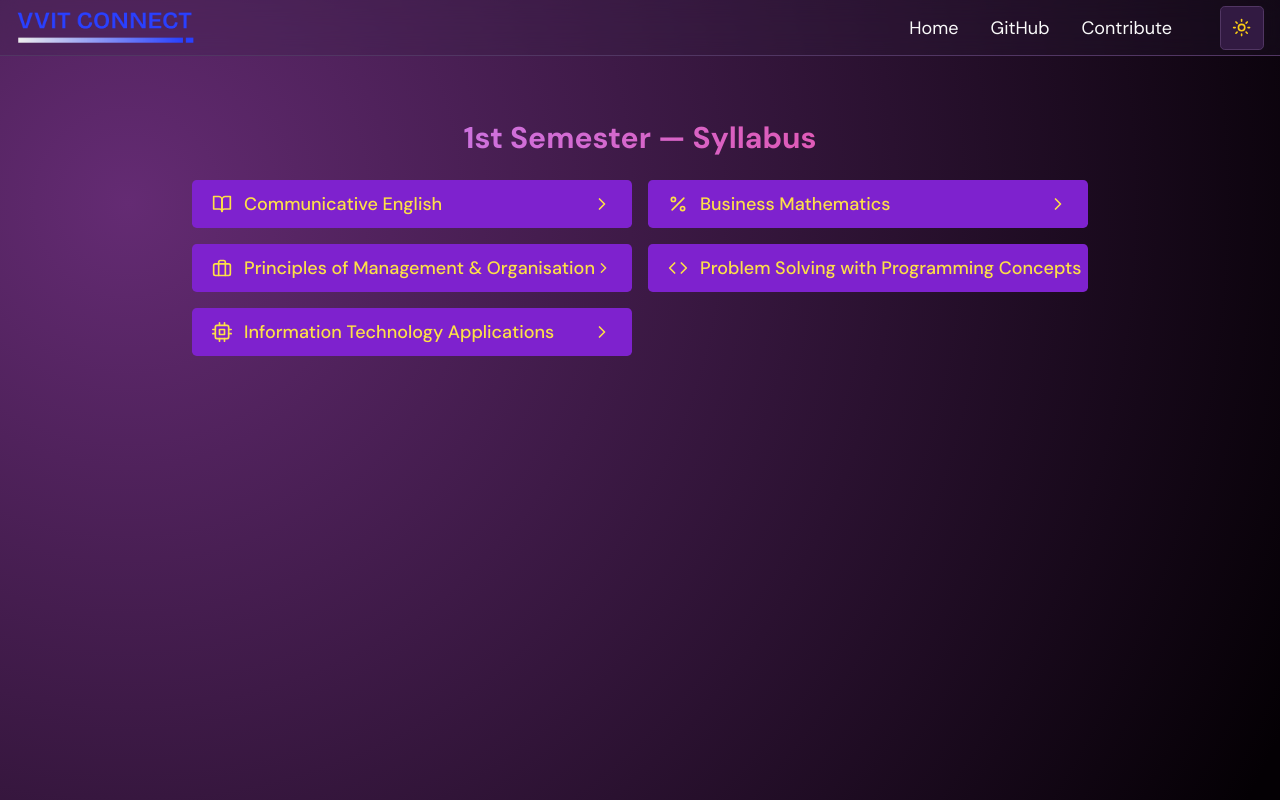
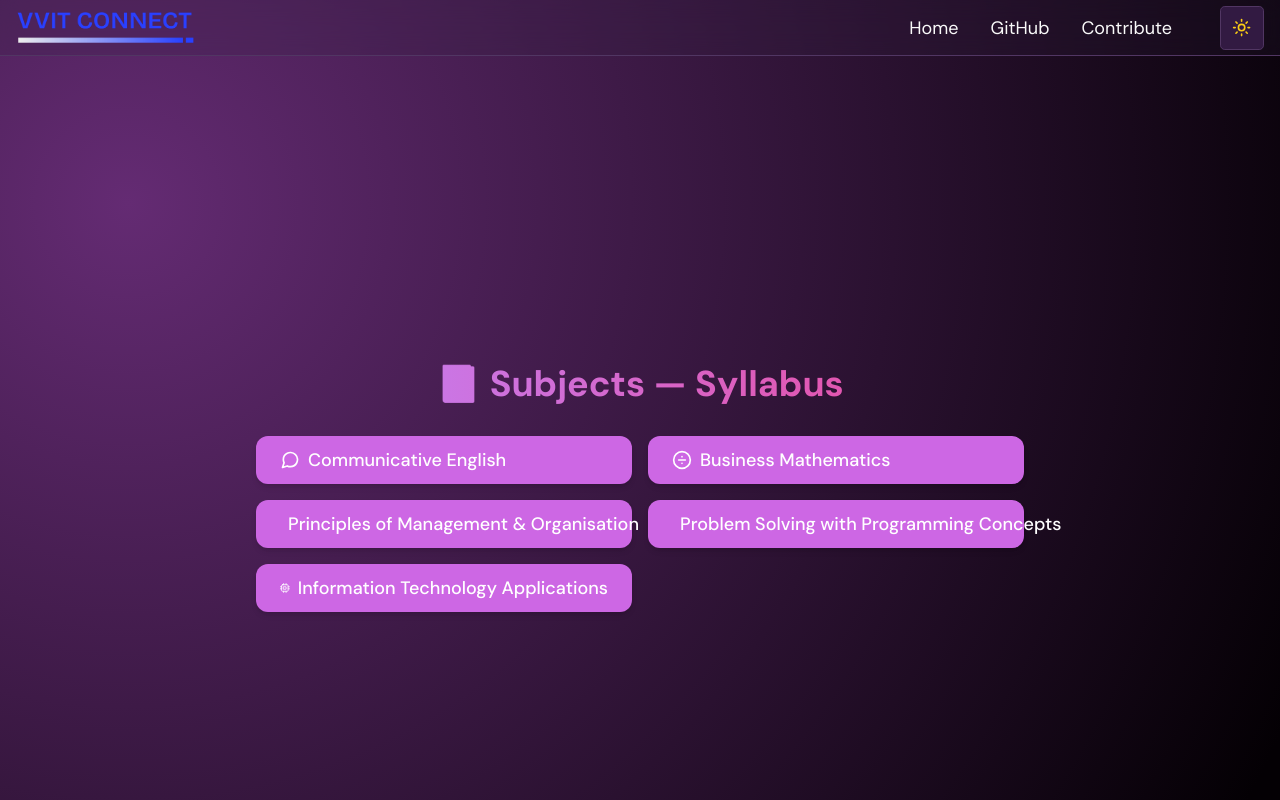
Before and after one commit to pyKinsu/VVITConnect, a Next.js app: page /bca/semester1/syllabus in a window 1280 px wide. Shown: the top 800 px of the page. Built offline with nearby package versions, Linux system fonts and the light colour scheme.

Commit message:
Update page.tsx

```diff
--- a/src/app/bca/semester1/syllabus/page.tsx
+++ b/src/app/bca/semester1/syllabus/page.tsx
@@ -1,55 +1,58 @@
 "use client";
 
-import React from "react";
-import Link from "next/link";
 import { Button } from "@/components/ui/button";
-import {
-  FiBookOpen,
-  FiPercent,
-  FiBriefcase,
-  FiCode,
-  FiCpu,
-  FiChevronRight,
-} from "react-icons/fi";
+import { FiBookOpen, FiCode, FiLayers, FiMessageCircle, FiDivideCircle, FiCpu } from "react-icons/fi";
+import { useRouter } from "next/navigation";
 
-export default function SyllabusPage(): JSX.Element {
+export default function SyllabusPage() {
+  const router = useRouter();
+
   const subjects = [
-    { name: "Communicative English", slug: "communicative-english", icon: <FiBookOpen size={20} /> },
-    { name: "Business Mathematics", slug: "business-mathematics", icon: <FiPercent size={20} /> },
-    { name: "Principles of Management & Organisation", slug: "pmo", icon: <FiBriefcase size={20} /> },
-    { name: "Problem Solving with Programming Concepts", slug: "pspc", icon: <FiCode size={20} /> },
-    { name: "Information Technology Applications", slug: "ita", icon: <FiCpu size={20} /> },
+    {
+      name: "Communicative English",
+      icon: <FiMessageCircle className="mr-2 h-5 w-5" />,
+      route: "/syllabus/english",
+    },
+    {
+      name: "Business Mathematics",
+      icon: <FiDivideCircle className="mr-2 h-5 w-5" />,
+      route: "/syllabus/maths",
+    },
+    {
+      name: "Principles of Management & Organisation",
+      icon: <FiLayers className="mr-2 h-5 w-5" />,
+      route: "/syllabus/management",
+    },
+    {
+      name: "Problem Solving with Programming Concepts",
+      icon: <FiCode className="mr-2 h-5 w-5" />,
+      route: "/syllabus/programming",
+    },
+    {
+      name: "Information Technology Applications",
+      icon: <FiCpu className="mr-2 h-5 w-5" />,
+      route: "/syllabus/ita",
+    },
   ];
 
   return (
-    <main className="min-h-screen bg-transparent text-foreground px-4 py-8 flex justify-center">
-      <div className="w-full max-w-4xl">
-        {/* Header */}
-        <header className="text-center mb-6">
-          <h1 className="text-2xl sm:text-3xl font-bold bg-clip-text text-transparent bg-gradient-to-r from-purple-400 to-pink-500">
-            1st Semester — Syllabus
+    <main className="min-h-screen flex flex-col items-center justify-center px-6 py-12">
+      <div className="w-full max-w-3xl">
+        <h1 className="text-3xl sm:text-4xl font-bold text-center mb-8 bg-clip-text text-transparent bg-gradient-to-r from-purple-400 to-pink-500">
+          📘 Subjects — Syllabus
         </h1>
-        </header>
 
-        {/* Subject Buttons */}
-        <div className="grid grid-cols-1 md:grid-cols-2 gap-4">
+        <div className="grid gap-4 sm:grid-cols-2">
           {subjects.map((subj) => (
-            <Link key={subj.slug} href={`/bca/semester/1/syllabus/${subj.slug}`} className="w-full">
             <Button
-                variant="secondary"
+              key={subj.name}
               size="lg"
-                className="w-full flex items-center justify-between px-5 py-4 text-base sm:text-lg bg-purple-700 text-yellow-300 hover:bg-purple-800"
+              className="w-full justify-start text-left text-lg rounded-xl shadow-md hover:shadow-lg transition-all"
+              onClick={() => router.push(subj.route)}
             >
-                {/* Left side: icon + text */}
-                <div className="flex items-center gap-3">
               {subj.icon}
-                  <span className="text-left">{subj.name}</span>
-                </div>
-
-                {/* Right arrow */}
-                <FiChevronRight size={20} />
+              {subj.name}
             </Button>
-            </Link>
           ))}
         </div>
       </div>
```
Lines whose indentation alone changed are shown as unchanged.
